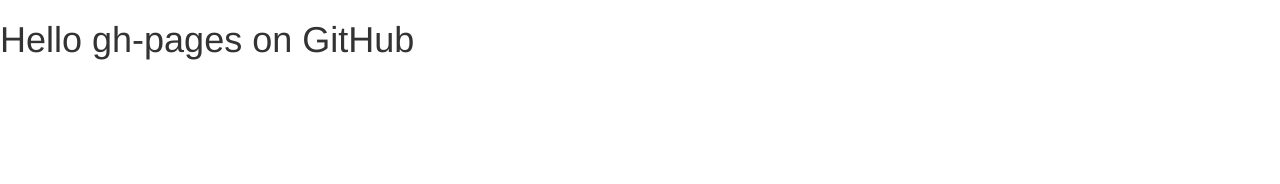
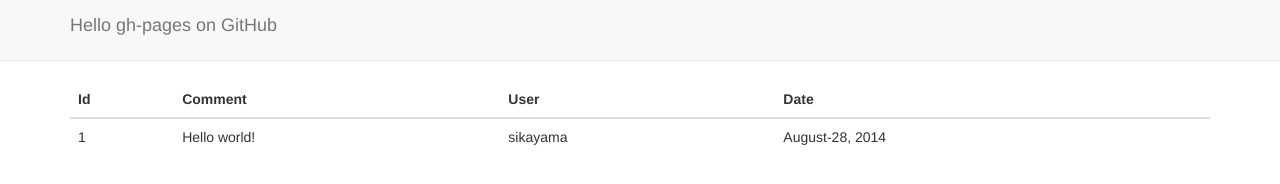
Before and after one commit to sikayama/hello-gh-pages, a plain HTML site: page index.html in a window 1280 px wide. Drawn offline with nearby package versions, Linux system fonts and the light colour scheme.

Commit message:
Add a table, Edit the page header

```diff
--- a/index.html
+++ b/index.html
@@ -7,9 +7,32 @@
   <link rel="stylesheet" href="./common/stylesheets/style.css">
 </head>
 <body>
-  <header>
-    <h1>Hello gh-pages on GitHub</h1>
-  </header>
+  <nav class="navbar navbar-default navbar-static-top">
+    <div class="container">
+      <p class="navbar-brand">Hello gh-pages on GitHub</p>
+    </div>
+  </nav>
+
+  <section class="container">
+    <table class="table">
+      <thead>
+        <tr>
+          <th>Id</th>
+          <th>Comment</th>
+          <th>User</th>
+          <th>Date</th>
+        </tr>
+      </thead>
+      <tbody>
+        <tr>
+          <td>1</td>
+          <td>Hello world!</td>
+          <td>sikayama</td>
+          <td>August-28, 2014</td>
+        </tr>
+      </tbody>
+    </table>
+  </section>
 
   <script src="https://ajax.googleapis.com/ajax/libs/jquery/2.1.1/jquery.min.js"></script>
   <script src="https://maxcdn.bootstrapcdn.com/bootstrap/3.2.0/js/bootstrap.min.js"></script>
```
